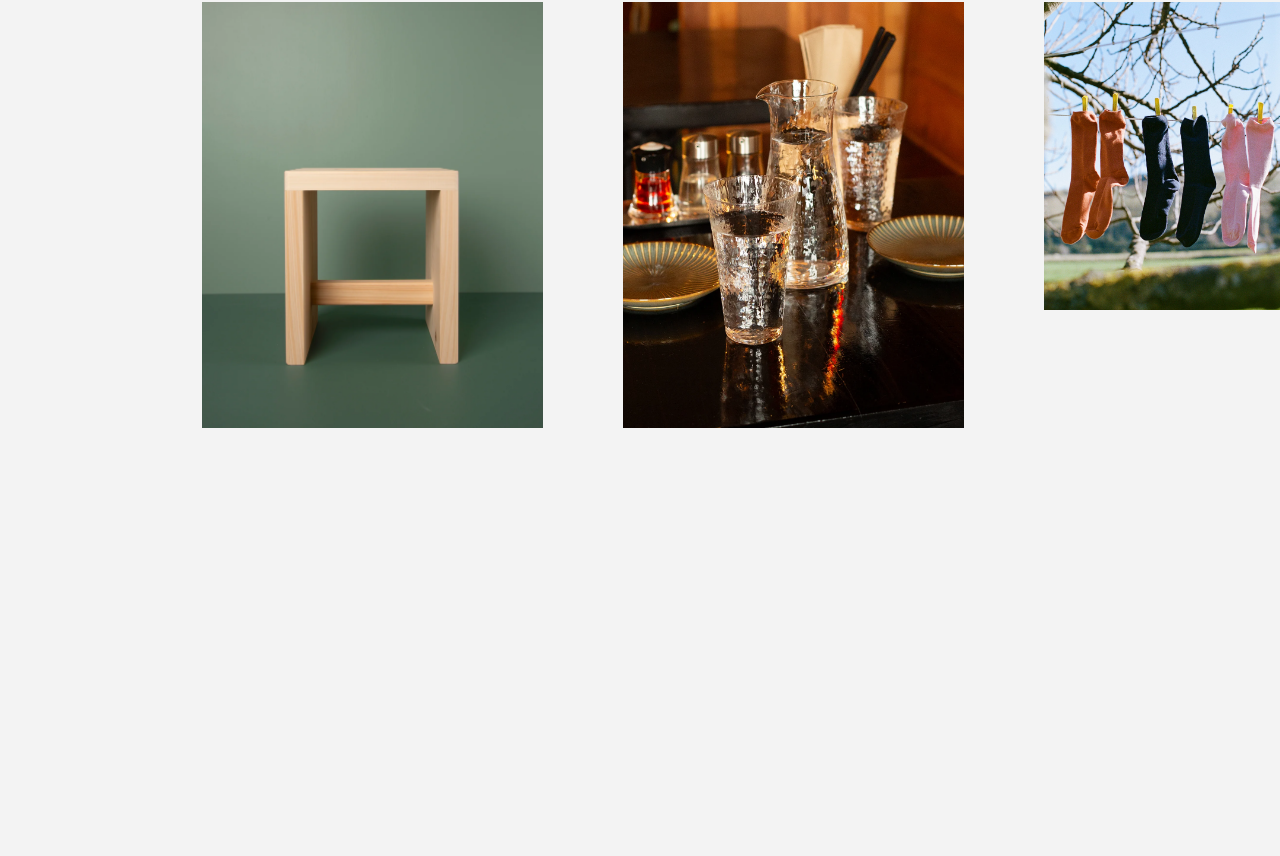
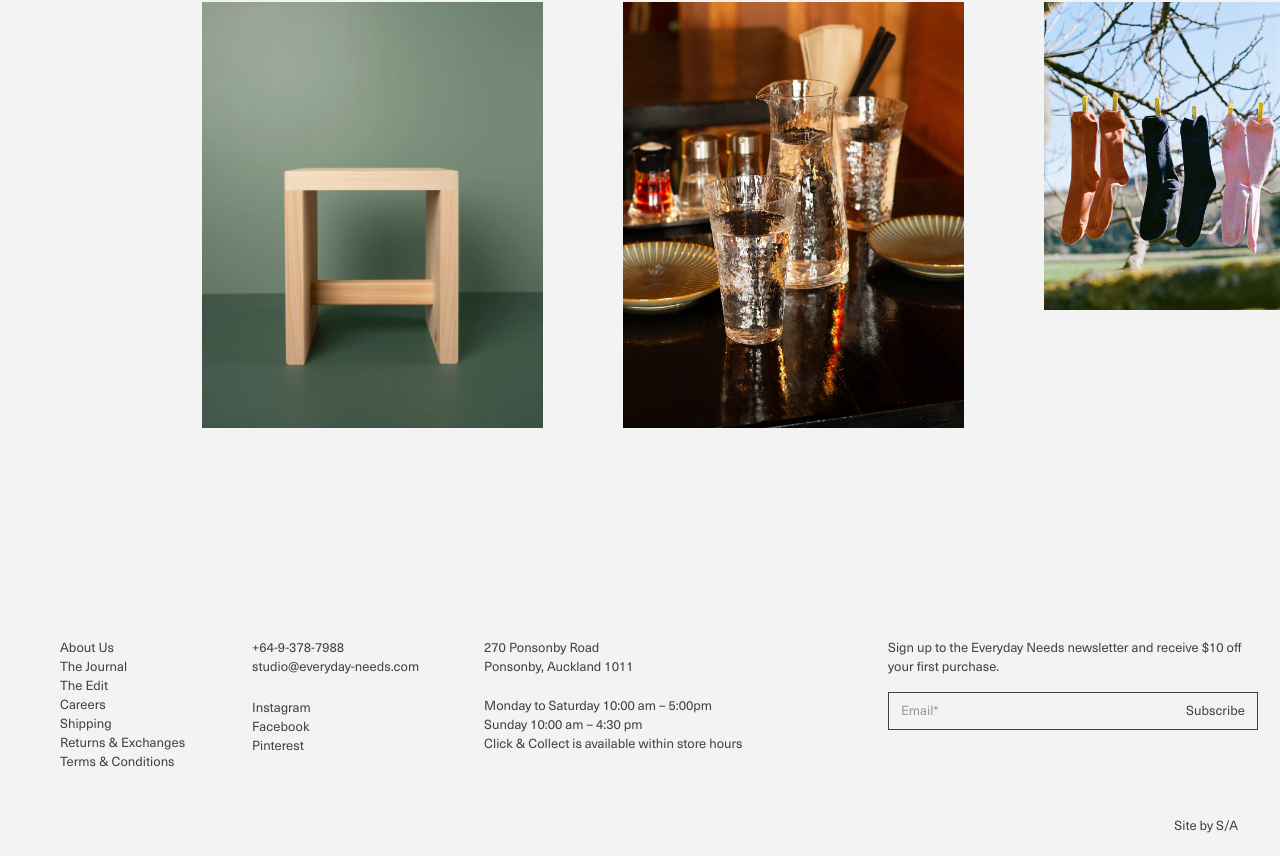
Before and after one commit to alexangria1992/everyday-needs-website, a Next.js app: page / in a window 1280 px wide. Shown: the part 5752-6608 px from the top of the page. Before the commit the page ends 6320 px from the top, so only its background shows below. Built offline with nearby package versions, Linux system fonts and the light colour scheme.

Commit message:
footer section

```diff
--- a/app/page.tsx
+++ b/app/page.tsx
@@ -9,6 +9,7 @@ import localFont from 'next/font/local';
 import Journal from '@/components/journal/Journal';
 import VisitStore from '@/components/visit-store/VisitStore';
 import Instagram from '@/components/instagram/Instagram';
+import Footer from '@/components/footer/Footer';
 
 export default function Home() {
   return (
@@ -21,6 +22,7 @@ export default function Home() {
       <Journal />
       <VisitStore />
       <Instagram />
+      <Footer />
     </main>
   );
 }
--- /dev/null
+++ b/components/footer/Footer.module.css
@@ -0,0 +1,88 @@
+.footer {
+  position: relative;
+
+  display: grid;
+  grid-template-columns: 150px 190px 320px 1fr 370px;
+  column-gap: 42px;
+
+  padding: 70px 42px 85px 60px;
+}
+
+.newsletterColumn {
+  grid-column: 5;
+  width: 370px;
+}
+.linksColumn,
+.contactColumn,
+.storeColumn,
+.newsletterColumn {
+  font-size: 13px;
+  line-height: 19px;
+}
+
+.linksColumn,
+.socialLinks {
+  display: flex;
+  flex-direction: column;
+}
+
+.footer a {
+  color: inherit;
+  text-decoration: none;
+}
+
+.contactColumn p,
+.storeColumn p,
+.newsletterColumn p {
+  margin: 0;
+}
+
+.socialLinks {
+  margin-top: 22px;
+}
+
+.storeColumn p + p {
+  margin-top: 20px;
+}
+
+.newsletterColumn {
+  width: 370px;
+}
+
+.newsletterForm {
+  display: flex;
+  width: 100%;
+  height: 38px;
+  margin-top: 16px;
+
+  border: 1px solid currentColor;
+}
+
+.newsletterForm input {
+  flex: 1;
+  border: 0;
+  background: transparent;
+  padding: 0 12px;
+  font: inherit;
+  color: inherit;
+  outline: none;
+}
+
+.newsletterForm button {
+  border: 0;
+  background: transparent;
+  padding: 0 12px;
+
+  font: inherit;
+  color: inherit;
+  cursor: pointer;
+}
+
+.credit {
+  position: absolute;
+  right: 42px;
+  bottom: 20px;
+
+  margin: 0;
+  font-size: 13px;
+}
--- /dev/null
+++ b/components/footer/Footer.tsx
@@ -0,0 +1,72 @@
+import styles from './Footer.module.css';
+
+const companyLinks = [
+  'About Us',
+  'The Journal',
+  'The Edit',
+  'Careers',
+  'Shipping',
+  'Returns & Exchanges',
+  'Terms & Conditions',
+];
+
+const socialLinks = ['Instagram', 'Facebook', 'Pinterest'];
+
+const Footer = () => {
+  return (
+    <footer className={styles.footer}>
+      <div className={styles.linksColumn}>
+        {companyLinks.map((link) => (
+          <a href='#' key={link}>
+            {link}
+          </a>
+        ))}
+      </div>
+
+      <div className={styles.contactColumn}>
+        <p>+64-9-378-7988</p>
+        <p>studio@everyday-needs.com</p>
+
+        <div className={styles.socialLinks}>
+          {socialLinks.map((link) => (
+            <a href='#' key={link}>
+              {link}
+            </a>
+          ))}
+        </div>
+      </div>
+
+      <div className={styles.storeColumn}>
+        <p>
+          270 Ponsonby Road
+          <br />
+          Ponsonby, Auckland 1011
+        </p>
+
+        <p>
+          Monday to Saturday 10:00 am – 5:00pm
+          <br />
+          Sunday 10:00 am – 4:30 pm
+          <br />
+          Click & Collect is available within store hours
+        </p>
+      </div>
+
+      <div className={styles.newsletterColumn}>
+        <p>
+          Sign up to the Everyday Needs newsletter and receive $10 off your
+          first purchase.
+        </p>
+
+        <form className={styles.newsletterForm}>
+          <input type='email' placeholder='Email*' />
+          <button type='submit'>Subscribe</button>
+        </form>
+      </div>
+
+      <p className={styles.credit}>Site by S/A</p>
+    </footer>
+  );
+};
+
+export default Footer;
```
